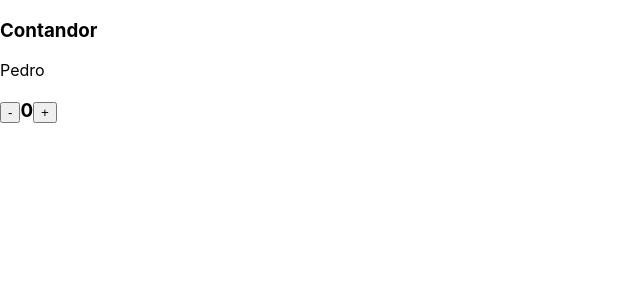
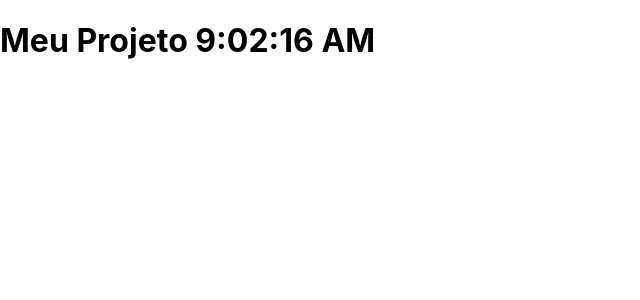
Before and after one commit to PedroAzeredo-WebCoder/ReactJS, a React (Create React App) app: page / in a window 1280 px wide. Shown: the top 300 px of the page, without its empty margins (0-640 px from the left). Built offline with nearby package versions, Linux system fonts and the light colour scheme.

Commit message:
Introdução aos ciclos de vida

```diff
--- a/src/App.js
+++ b/src/App.js
@@ -1,48 +1,28 @@
 import React, { Component } from 'react';
 
 class App extends Component{
+
     constructor(props){
         super(props);
         this.state = {
-            nome: 'Pedro',
-            contador: 0
+            hora: '00:00:00'
         };
-
-        this.aumentar = this.aumentar.bind(this);
-        this.diminuir = this.diminuir.bind(this);
     }
 
-    aumentar(){
-        let state = this.state;
-        state.contador += 1;
-        state.nome = 'Francesca';
-        this.setState(state);
+    componentDidMount(){
+        setInterval(() => {
+            this.setState({hora: new Date().toLocaleTimeString() })
+        }, 1000);
     }
 
-    diminuir(){
-        let state = this.state;
-        if(this.contador == 0){
-            alert('Opa chegou a zero');
-            return;
-        }
-        state.contador -= 1;
-        this.setState(state);
+    componentDidUpdate(){
+        console.log('Atualizou!!!');
     }
 
     render(){
         return(
             <div>
-                <h3>Contandor</h3>
-                {this.state.nome}
-                <h3>
-                    <button onClick={this.diminuir} class="btn">
-                            -
-                    </button>
-                    {this.state.contador}
-                    <button onClick={this.aumentar} class="btn">
-                            +
-                    </button>
-                </h3>
+               <h1>Meu Projeto {this.state.hora}</h1>
             </div>
         );
     }
```
Also changed, not shown: 1 other file (tests, documents, lock files or other folders).
